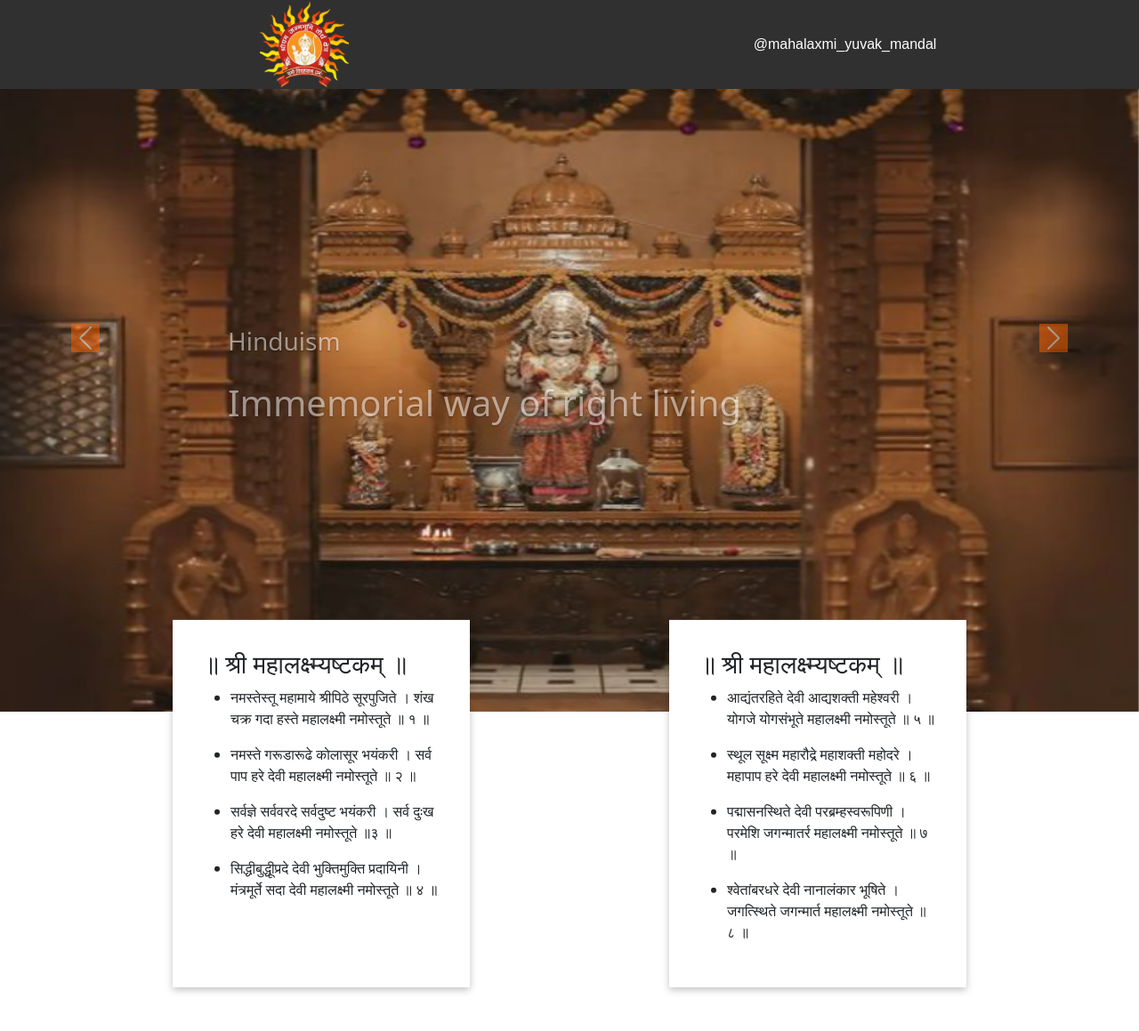
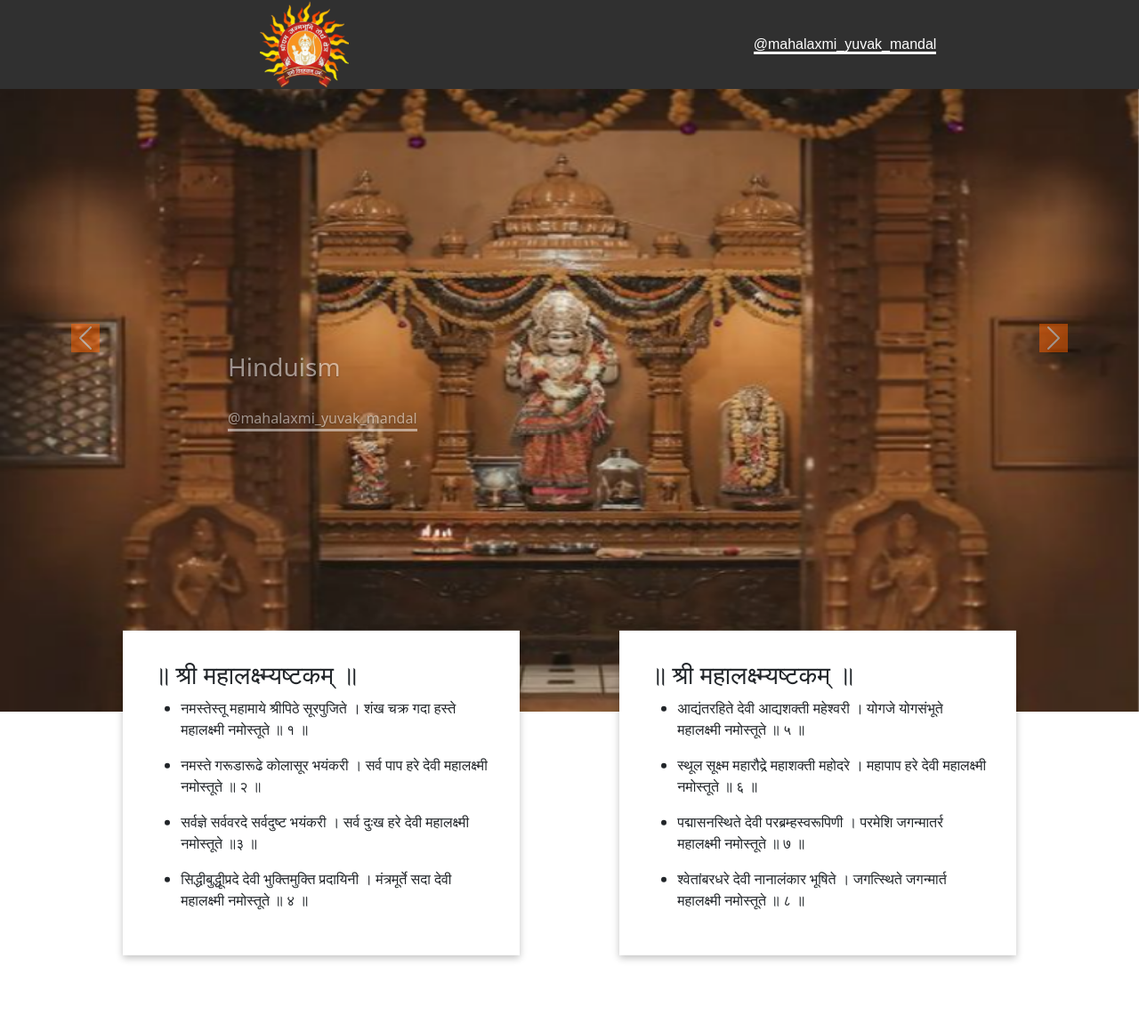
Before and after one commit to Patel-Kingkumar/Mahalaxmi-Yuvak-Mandal, an Angular app: page / in a window 1280 px wide. Shown: the top 1159 px of the page at 89% size. Built offline with nearby package versions, Linux system fonts and the light colour scheme.

Commit message:
complete video css

```diff
--- a/src/app/achieve/achieve.component.html
+++ b/src/app/achieve/achieve.component.html
@@ -1,8 +1,8 @@
 <section class="parallax-one">
     <div class="parallax-inner">
-        <h3>वक्रतुण्ड महाकाय सूर्यकोटि समप्रभ।
+        <h3 class="opacity-75">वक्रतुण्ड महाकाय सूर्यकोटि समप्रभ।
           निर्विघ्नं कुरु मे देव सर्वकार्येषु सर्वदा॥</h3>
-        <p>घुमावदार सूंड वाले, विशाल शरीर काय, करोड़ सूर्य के समान महान प्रतिभाशाली।
+        <p class="opacity-75">घुमावदार सूंड वाले, विशाल शरीर काय, करोड़ सूर्य के समान महान प्रतिभाशाली।
           मेरे प्रभु, हमेशा मेरे सारे कार्य बिना विघ्न के पूरे करें (करने की कृपा करें)॥</p>
         <!-- <button class="btn btn-outline-primary view-more">View More</button> -->
     </div>
@@ -46,9 +46,9 @@
 
 <section class="parallax-two">
     <div class="parallax-inner">
-      <h3>कर्मण्ये वाधिका रस्ते मा फलेषु कदाचन।
+      <h3 class="opacity-75">कर्मण्ये वाधिका रस्ते मा फलेषु कदाचन।
         मा कर्म फल हेतु र्भूर्मा ते सङ्गोऽस्त्व कर्मणि॥</h3>
-      <p>तेरा कर्म करने में ही अधिकार है, उसके फल में नहीं ।
+      <p class="opacity-75">तेरा कर्म करने में ही अधिकार है, उसके फल में नहीं ।
         इसलिए तू कर्म फल में हेतु रखने वाला मत हो,
         तथा तेरी अकर्म में (कर्म न करने में) भी आसक्ति न हो । </p>
         <!-- <button class="btn btn-outline-primary view-more">View More</button> -->
--- a/src/app/app.component.html
+++ b/src/app/app.component.html
@@ -1,8 +1,8 @@
-<app-header></app-header>
-<app-content></app-content>
-<app-about></app-about>
-<app-service></app-service>
-<app-gallery></app-gallery>
-<app-achieve></app-achieve>
-<app-upcoming></app-upcoming>
-<app-footer></app-footer>
+<app-header id="header"></app-header>
+<app-content id="content"></app-content>
+<app-about id="about"></app-about>
+<app-service id="service"></app-service>
+<app-gallery id="gallery"></app-gallery>
+<app-achieve id="achieve"></app-achieve>
+<app-upcoming id="upcoming"></app-upcoming>
+<app-footer id="footer"></app-footer>
--- a/src/app/content/content.component.css
+++ b/src/app/content/content.component.css
@@ -22,7 +22,7 @@
   .content-cards {
     display: flex;
     flex-direction: column;
-    width: 30%;
+    width: 40%;
     padding: 3%;
     background-color: white;
     box-shadow: rgba(0, 0, 0, 0.24) 0px 3px 8px;
@@ -43,6 +43,11 @@
   z-index: 20;
   color: white;
   text-shadow: 0 1px 2px rgba(0, 0, 0, .6);
+  a {
+    text-decoration: none;
+    color: white;
+    border-bottom: 3px solid white;
+  }
 
   button {
     width: 130px;
@@ -106,7 +111,7 @@
     align-items: center;
     gap: 25px;
     justify-content: space-around;
-    transform: translateY(-25%);
+    transform: translateY(-10%);
 
     .content-cards {
       width: 80%;
--- a/src/app/content/content.component.html
+++ b/src/app/content/content.component.html
@@ -4,7 +4,9 @@
       <img src="assets/images/carousel/carousel_one.png" class="d-block w-100" alt="...">
       <div class="carousel-content">
           <h3 class="opacity-50 lineUp">Hinduism</h3>
-          <h1 class="opacity-50 lineUp">Immemorial way of right living</h1>
+          <a href="https://www.instagram.com/mahalaxmi_yuvak_mandal/" class="lineUp opacity-50">
+            @mahalaxmi_yuvak_mandal
+          </a>
           <!-- <button class="btn btn-danger lineUp">Get In Touch</button> -->
       </div>
     </div>
@@ -12,7 +14,9 @@
       <img src="assets/images/carousel/carousel_two.jpg" class="d-block w-100" alt="...">
       <div class="carousel-content">
           <h3 class="opacity-50 lineUp">Hinduism</h3>
-          <h1 class="opacity-50 lineUp">Immemorial way of right living</h1>
+          <a href="https://www.instagram.com/mahalaxmi_yuvak_mandal/" class="lineUp opacity-50">
+            @mahalaxmi_yuvak_mandal
+          </a>
           <!-- <button class="btn btn-danger lineUp">Get In Touch</button> -->
       </div>
     </div>
@@ -20,7 +24,9 @@
       <img src="assets/images/carousel/carousel_three.jpg" class="d-block w-100" alt="...">
       <div class="carousel-content">
           <h3 class="opacity-50 lineUp">Hinduism</h3>
-          <h1 class="opacity-50 lineUp">Immemorial way of right living</h1>
+          <a href="https://www.instagram.com/mahalaxmi_yuvak_mandal/" class="lineUp opacity-50">
+            @mahalaxmi_yuvak_mandal
+          </a>
           <!-- <button class="btn btn-danger lineUp">Get In Touch</button> -->
       </div>
     </div>
--- a/src/app/header/header.component.css
+++ b/src/app/header/header.component.css
@@ -117,6 +117,7 @@ header {
     a {
       color: white;
       text-decoration: none;
+      border-bottom: 3px solid white;
     }
   }
 }
--- a/src/app/header/header.component.html
+++ b/src/app/header/header.component.html
@@ -22,5 +22,9 @@
 
 <header>
   <img src="../../assets/images/hindulism.png" class="brand">
-  <div class="text"><a href="https://www.instagram.com/mahalaxmi_yuvak_mandal/">@mahalaxmi_yuvak_mandal</a></div>
+  <div class="text">
+    <a href="https://www.instagram.com/mahalaxmi_yuvak_mandal/">
+      @mahalaxmi_yuvak_mandal
+    </a>
+  </div>
 </header>
--- a/src/app/service/service.component.css
+++ b/src/app/service/service.component.css
@@ -9,5 +9,4 @@
 .remoteVideo {
   width: 100%;
   height: 100%;
-  aspect-ratio: 2/4;
 }
--- a/src/app/service/service.component.html
+++ b/src/app/service/service.component.html
@@ -1,5 +1,6 @@
 <div class="remoteVideo-container">
-  <!-- <video class="remoteVideo" loop muted autoplay oncanplay="this.play()" onloadedmetadata="this.muted = true" poster="../../assets/videos/salgiri_2023.mp4">
-    <source  src="../../assets/videos/salgiri_2023.mp4" type="video/mp4" />
-  </video> -->
+  <video class="remoteVideo" loop muted autoplay oncanplay="this.play()"
+    onloadedmetadata="this.muted = true" poster="../../assets/videos/salgiri_2023.mp4">
+    <source src="../../assets/videos/salgiri_2023.mp4" type="video/mp4" />
+  </video>
 </div>
--- a/src/index.html
+++ b/src/index.html
@@ -2,7 +2,7 @@
 <html lang="en">
 <head>
   <meta charset="utf-8">
-  <title>Website</title>
+  <title>Mahalaxmi Yuval Mandal</title>
   <base href="/">
   <meta name="viewport" content="width=device-width, initial-scale=1">
   <link rel="icon" type="image/x-icon" href="favicon.ico">
```
Also changed, not shown: 2 other files (tests, documents, lock files or other folders).
